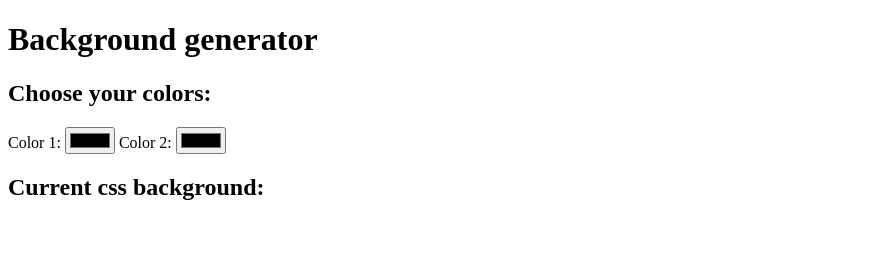
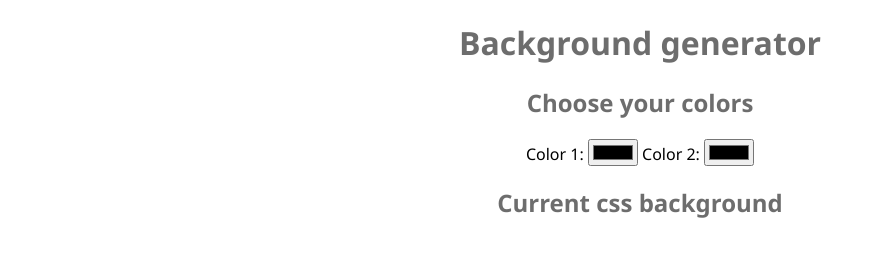
Before and after one commit to edouardmisset/backgroundGenerator, a plain HTML site: page index.html in a window 1280 px wide. Shown: the whole page, without its empty margins (0-876 px from the left). Drawn offline with Linux system fonts and the light colour scheme.

Commit message:
Touches on the HTML and first round of CSS

```diff
--- a/index.html
+++ b/index.html
@@ -7,13 +7,15 @@
     <title>Document</title>
   </head>
   <body>
-    <h1>Background generator</h1>
-    <h2>Choose your colors:</h2>
-    <label for="firstColor">Color 1: </label>
-    <input type="color" id="firstColor" name="firstColor" />
-    <label for="secondColor"> Color 2: </label>
-    <input type="color" id="secondColor" name="secondColor" />
-    <h2>Current css background:</h2>
+    <h1 class="header center">Background generator</h1>
+    <h2 class="header center">Choose your colors</h2>
+    <span class="center">
+      <label for="firstColor">Color 1: </label>
+      <input type="color" id="firstColor" name="firstColor" />
+      <label for="secondColor"> Color 2: </label>
+      <input type="color" id="secondColor" name="secondColor" />
+    </span>
+    <h2 class="header center">Current css background</h2>
     <p id="result"></p>
     <script src="script.js"></script>
   </body>
--- a/style.css
+++ b/style.css
@@ -1,3 +1,20 @@
 html {
   margin: 0;
 }
+
+body {
+  font-family: "Segoe UI", Tahoma, Geneva, Verdana, sans-serif;
+}
+
+.header {
+  color: rgba(24, 24, 24, 0.63);
+  transform: uppercase;
+}
+
+.center {
+  text-align: center;
+}
+
+span {
+  display: block;
+}
```
